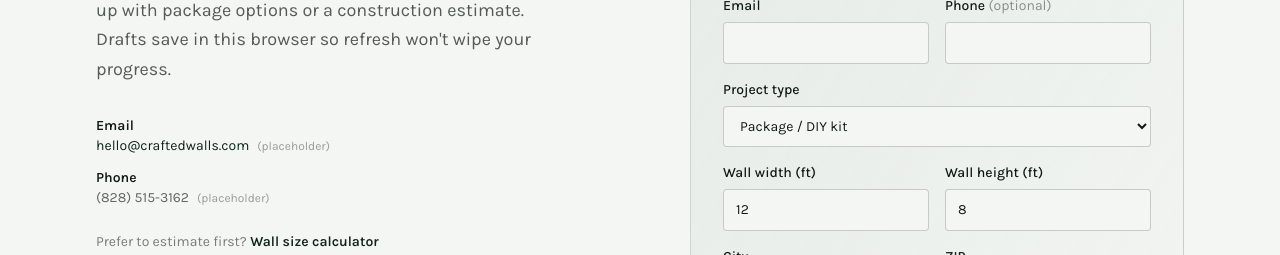
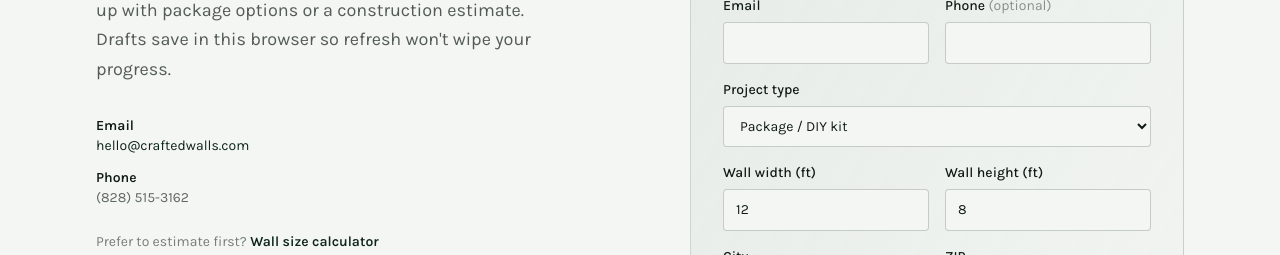
Before and after one commit to bearpixelmedia/pauls-pallet-walls, a Next.js app: page / in a window 1280 px wide. Shown: the part 6580-6835 px from the top of the page. Built offline with nearby package versions, Linux system fonts and the light colour scheme.

Commit message:
Quote section: remove placeholder labels on live contact

```diff
--- a/src/components/Quote.tsx
+++ b/src/components/Quote.tsx
@@ -156,7 +156,6 @@ export function Quote() {
                   >
                     {site.email}
                   </a>
-                  <span className="ml-2 text-xs text-ink/40">(placeholder)</span>
                 </dd>
               </div>
               <div>
@@ -165,7 +164,6 @@ export function Quote() {
                   <a href={`tel:${site.phoneTel}`} className="hover:text-pine">
                     {site.phone}
                   </a>
-                  <span className="ml-2 text-xs text-ink/40">(placeholder)</span>
                 </dd>
               </div>
             </dl>
```
